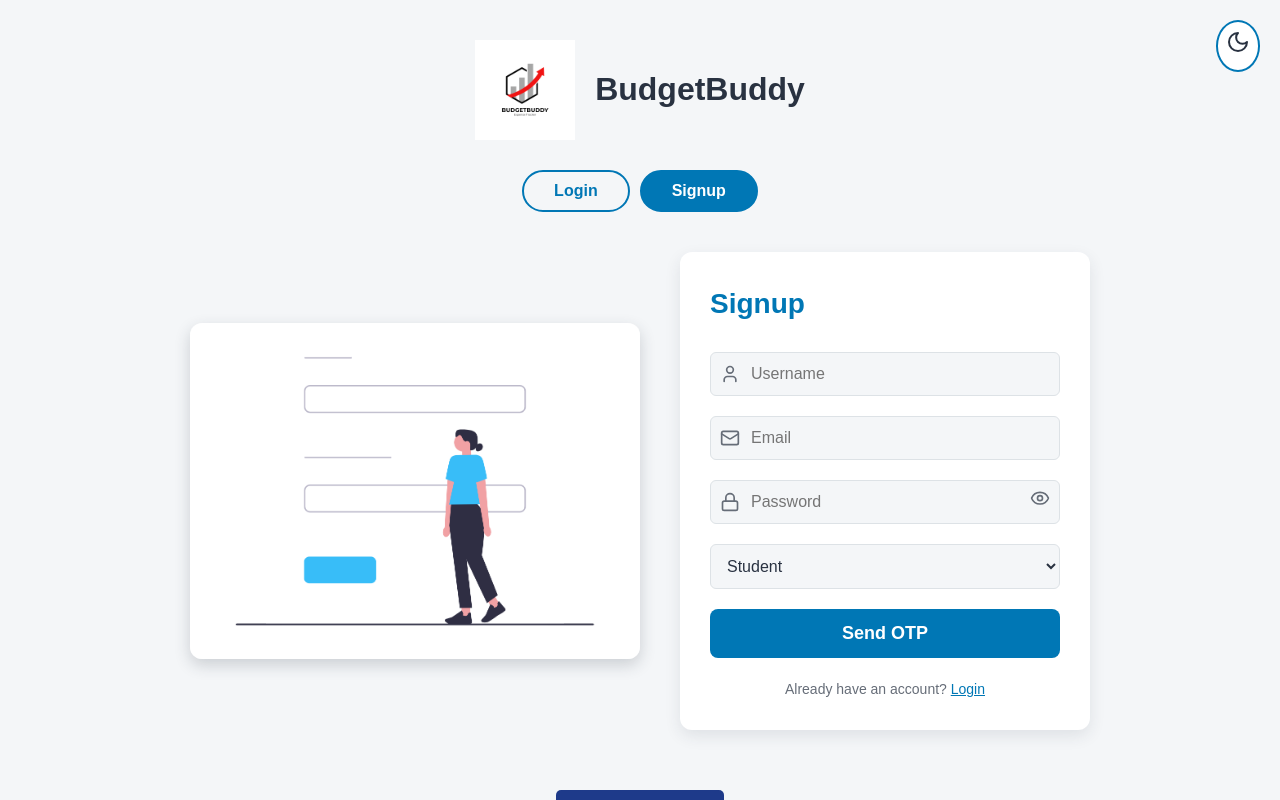
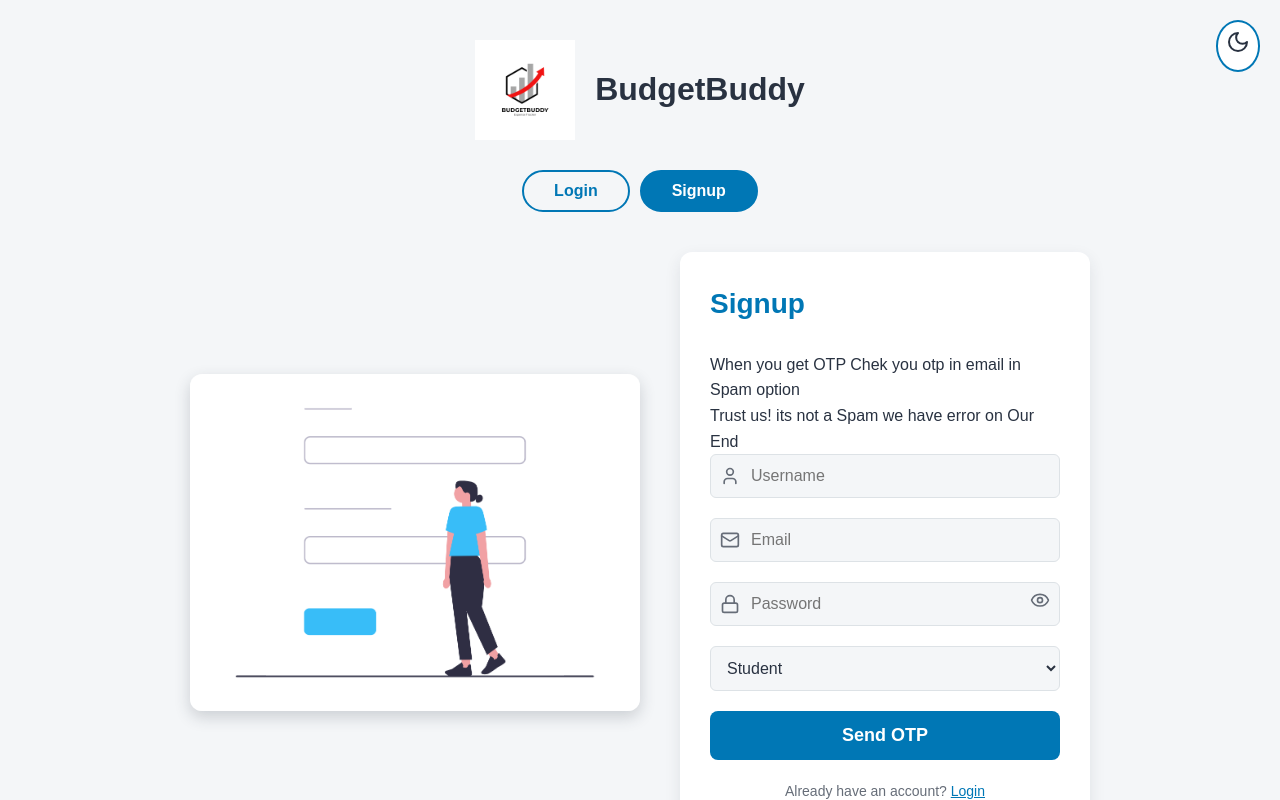
Before and after one commit to BHAVESHSHANKAR/ExpenseTracker, a React (Vite) app in the folder BudgetBuddy/: page /authenticate in a window 1280 px wide. Both pictures are taken after a click on the button "Signup". Shown: the top 800 px of the page. Built offline with nearby package versions, Linux system fonts and the light colour scheme.

Commit message:
Kept a Trusted Message for User

```diff
--- a/BudgetBuddy/index.html
+++ b/BudgetBuddy/index.html
@@ -4,7 +4,7 @@
     <meta charset="UTF-8" />
     <link rel="icon" href="./icon.png" />
     <meta name="viewport" content="width=device-width, initial-scale=1.0" />
-    <title>Budget Buddy</title>
+    <title>BudgetBuddy</title>
   </head>
   <body>
     <div id="root"></div>
--- a/BudgetBuddy/src/pages/Authenticate.jsx
+++ b/BudgetBuddy/src/pages/Authenticate.jsx
@@ -180,6 +180,8 @@ function Authenticate() {
             <img src={signupImage} alt="Signup" className="auth-image slide-right" />
             <div className="form-wrapper slide-left">
               <h2>Signup</h2>
+              <p>When you get OTP Chek you otp in email in Spam option</p>
+              <p>Trust us! its not a Spam we have error on Our End</p>
               <form onSubmit={otpSent ? handleSignupSubmit : handleSendOtp}>
                 <div className="input-group">
                   <User className="input-icon" size={20} />
```
